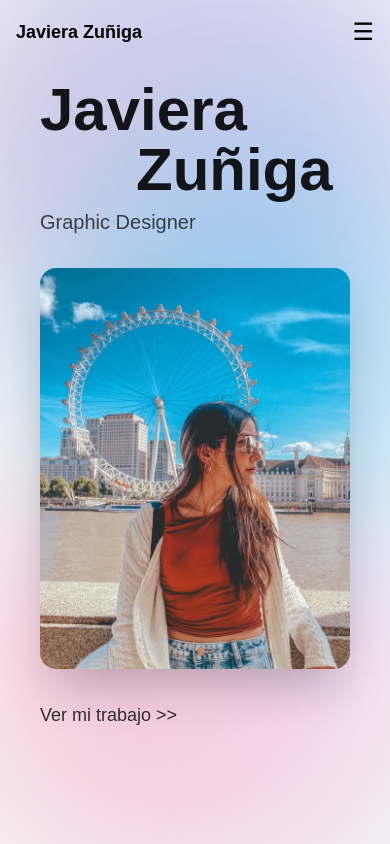
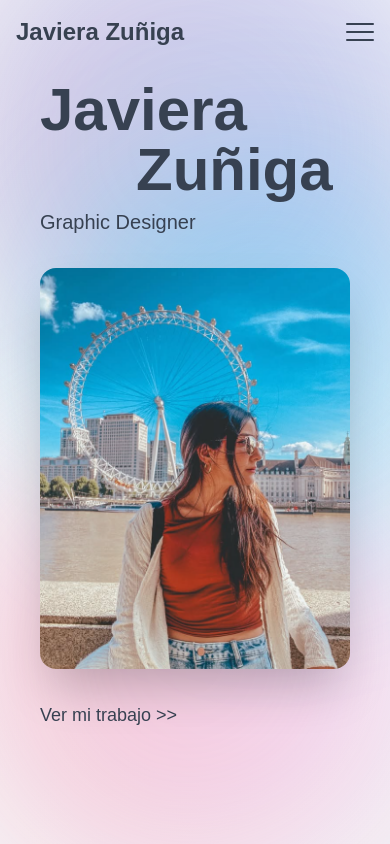
Before and after one commit to pipevera/portfolioJaviera, a Nuxt app: page / in a window 390 px wide. Built offline with nearby package versions, Linux system fonts and the light colour scheme; a web font is replaced by a local one.

Commit message:
added blur

```diff
--- a/app/components/Navbar.vue
+++ b/app/components/Navbar.vue
@@ -1,26 +1,38 @@
 <template>
   <div>
-    <!-- Mobile Header -->
-    <nav class="fixed top-0 left-0 right-0 font-made z-50 xl:hidden" >
+    <nav
+      :class="[
+        'fixed top-0 left-0 right-0 font-made z-50 xl:hidden transition-all duration-300',
+        scrolled ? 'bg-white/20 backdrop-blur-lg' : ' bg-transparent'
+      ]"
+    >
       <div class="flex items-center justify-between p-4" >
-        <NuxtLink @click="isOpen = false" to="/" class="font-bold text-lg" >Javiera Zuñiga</NuxtLink>
-        <button @click="isOpen = !isOpen" class="text-2xl focus:outline-none" >
-          <span v-if="!isOpen">☰</span>
-          <span v-else>✕</span>
+        <NuxtLink @click="isOpen = false" to="/" class="font-bold text-2xl text-gray-700" >Javiera Zuñiga</NuxtLink>
+        <button @click="isOpen = !isOpen" class="flex flex-col gap-1.5 w-7 focus:outline-none" >
+          <span :class="[
+              'block h-0.5 w-full bg-gray-700 rounded transition-all duration-300 ease-in-out',
+              isOpen ? 'rotate-45 translate-y-2' : ''
+            ]"></span>
+            <span :class="[
+              'block h-0.5 w-full bg-gray-700 rounded transition-all duration-300 ease-in-out',
+              isOpen ? 'opacity-0' : 'opacity-100'
+            ]"></span>
+            <span :class="[
+              'block h-0.5 w-full bg-gray-700 rounded transition-all duration-300 ease-in-out',
+              isOpen ? '-rotate-45 -translate-y-2' : ''
+            ]"></span>
         </button>
       </div>
     </nav>
-
-    <!-- Mobile Menu Slide -->
     <Transition name="slide">
-      <div v-if="isOpen" class="fixed top-0 right-0 h-screen w-full bg-white  z-40 xl:hidden flex flex-col justify-between p-6 pt-20" >
+      <div v-if="isOpen" class="fixed top-0 right-0 h-full w-full bg-white/20 backdrop-blur-lg  z-40 xl:hidden flex flex-col justify-between p-6 pt-20" >
         <div class="flex flex-col space-y-4">
           <NuxtLink
             v-for="link in navLinks"
             :key="link.path"
             :to="link.path"
             @click="isOpen = false"
-            class="text-2xl font-made text-center"
+            class="text-2xl font-made text-start text-gray-700"
           >
             {{ link.name }}
           </NuxtLink>
@@ -28,16 +40,15 @@
       </div>
     </Transition>
 
-    <!-- Desktop Menu -->
     <nav class="fixed left-0 top-0 h-screen w-48  z-50 hidden xl:block " >
       <div class="flex flex-col justify-between h-full p-6" >
         <div class="flex flex-col space-y-5" >
-          <NuxtLink to="/" class="font-extrabold text-2xl whitespace-nowrap" >Javiera Zuñiga</NuxtLink>
+          <NuxtLink to="/" class="font-bold text-2xl whitespace-nowrap text-gray-700" >Javiera Zuñiga</NuxtLink>
           <NuxtLink
             v-for="link in navLinks"
             :key="link.path"
             :to="link.path"
-            class="text-xl hover:scale-110 transition-all"
+            class="text-2xl hover:translate-x-2 hover:font-bold transition-all text-gray-700"
           >
             {{ link.name }}
           </NuxtLink>
@@ -52,10 +63,22 @@
     data() {
       return {
         isOpen: false,
+        scrolled: false,
         navLinks: [
           { name: 'Trabajos', path: '/trabajos' },
           { name: 'Sobre mi', path: '/sobre-mi' }
         ]
+      }
+    },
+    mounted() {
+      window.addEventListener('scroll', this.handleScroll)
+    },
+    beforeUnmount() {
+      window.removeEventListener('scroll', this.handleScroll)
+    },
+    methods: {
+      handleScroll() {
+        this.scrolled = window.scrollY > 50
       }
     }
   }
--- a/app/pages/index.vue
+++ b/app/pages/index.vue
@@ -3,13 +3,13 @@
       <!-- Mobile version -->
       <div class="flex flex-col items-start justify-center h-full md:hidden space-y-8">
         <div ref="mobileTitle">
-          <h1 class="text-6xl font-extrabold text-black/90" >
+          <h1 class="text-6xl font-extrabold text-gray-700" >
             Javiera<br> <span class="inline-block ms-24 sm:ms-40" >Zuñiga</span>
           </h1>
-          <p class="text-xl text-black/70 mt-2">Graphic Designer</p>
+          <p class="text-xl text-gray-700 mt-2">Graphic Designer</p>
         </div>
         <img ref="mobileImage" class="w-full max-w-md rounded-2xl shadow-2xl" src="/images/1.png" alt="Javiera Zuñiga">
-        <NuxtLink ref="mobileLink" to="/trabajos" class="text-lg text-black/80 hover:text-black transition-colors">
+        <NuxtLink ref="mobileLink" to="/trabajos" class="text-lg text-gray-700 hover:text-black transition-colors">
           Ver mi trabajo >>
         </NuxtLink>
       </div>
@@ -17,13 +17,16 @@
       <!-- Desktop version -->
       <div class="hidden md:block relative">
         <div ref="desktopTitle" class="absolute top-10 -right-10 z-20">
-          <h1 class="text-7xl font-extrabold text-black/90" >
+          <h1 class="text-7xl font-extrabold text-gray-700" >
             Javiera<br> <span class="inline-block ms-40" >Zuñiga</span>
           </h1>
-          <p class="text-2xl text-black/70 mt-4 ms-40">Graphic Designer</p>
+          <p class="text-2xl text-gray-700 mt-4 ms-40">Graphic Designer</p>
         </div>
         <div class="flex items-center gap-12">
-          <img ref="desktopImage" class="w-full max-w-lg relative z-0 rounded-2xl shadow-2xl" src="/images/1.png" alt="Javiera Zuñiga">
+          <div ref="desktopImage"  >
+
+            <img class="w-full max-w-lg relative z-0 rounded-2xl shadow-2xl hover:scale-105 transition duration-300" src="/images/1.png" alt="Javiera Zuñiga">
+          </div>
           <NuxtLink ref="desktopLink" to="/trabajos" class="text-xl text-black/80 hover:text-black transition-colors whitespace-nowrap">
             Ver mi trabajo >>
           </NuxtLink>
--- a/app/pages/sobre-mi.vue
+++ b/app/pages/sobre-mi.vue
@@ -1,14 +1,14 @@
 <template>
   <main class="max-w-7xl mx-auto px-10 py-20" >
     <div ref="header" class="mb-10">
-      <h1 class="text-6xl md:text-8xl font-extrabold text-black/90 mb-4">
+      <h1 class="text-6xl md:text-8xl font-extrabold text-gray-700 mb-4">
         Sobre <span class="text-transparent bg-clip-text bg-gradient-to-r from-purple-600 to-pink-600">Mí</span>
       </h1>
     </div>
 
     <div class="grid md:grid-cols-2 gap-12">
       <div ref="content" class="order-2 md:order-1">
-        <h2 class="text-3xl md:text-4xl font-bold text-black/90 mb-6">Hola, soy Javiera</h2>
+        <h2 class="text-3xl md:text-4xl font-bold text-gray-700 mb-6">Hola, soy Javiera</h2>
         <div class="space-y-4 text-lg text-black/70 leading-relaxed">
           <p ref="paragraph1">
             Soy diseñadora y creativa apasionada por transformar ideas en experiencias visuales únicas.
@@ -38,7 +38,7 @@
         <img
           src="/images/2.jpg"
           alt="Javiera Zuñiga"
-          class="w-full max-w-md object-cover rounded-2xl shadow-2xl"
+          class="w-full max-w-md object-cover rounded-2xl shadow-2xl hover:scale-110 transition duration-300"
         >
       </div>
     </div>
--- a/app/pages/trabajos.vue
+++ b/app/pages/trabajos.vue
@@ -1,7 +1,7 @@
 <template>
   <section class="max-w-7xl mx-auto px-10 py-20" >
     <div ref="header" class="mb-10">
-      <h1 class="text-6xl md:text-8xl font-extrabold text-black/90 mb-4">
+      <h1 class="text-6xl md:text-8xl font-extrabold text-gray-700 mb-4">
         Mis <span class="text-transparent bg-clip-text bg-gradient-to-r from-purple-600 to-pink-600">Trabajos</span>
       </h1>
     </div>
```
